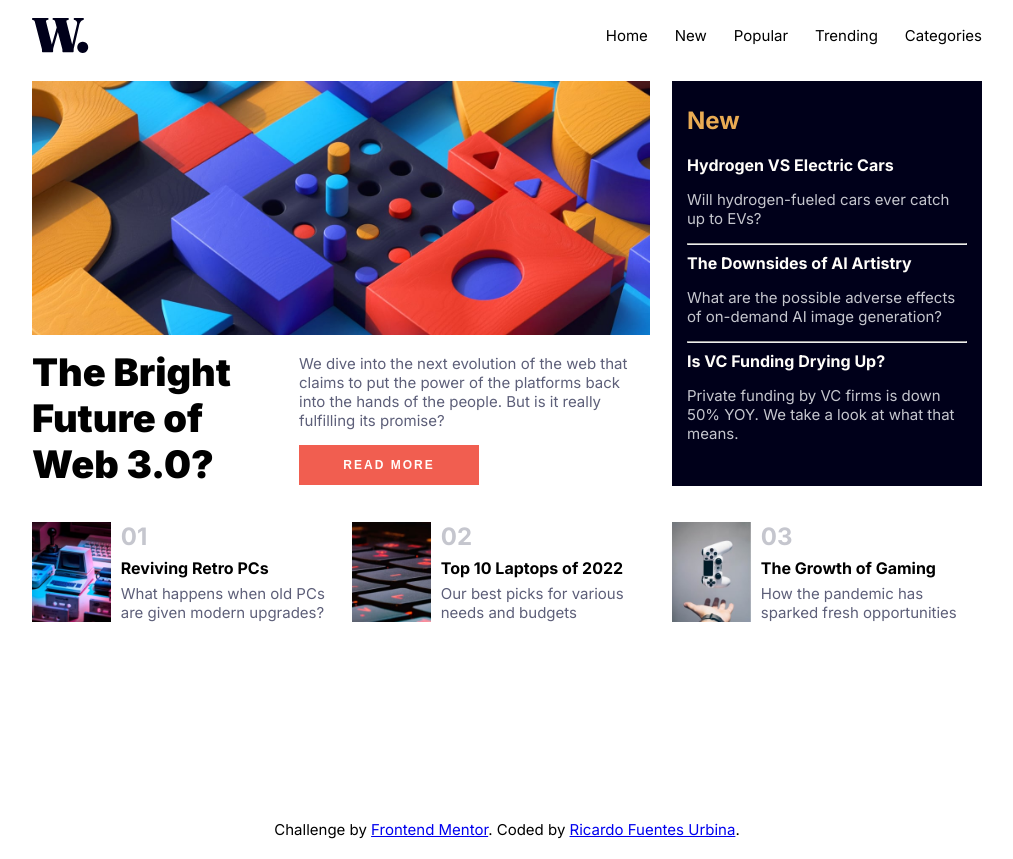
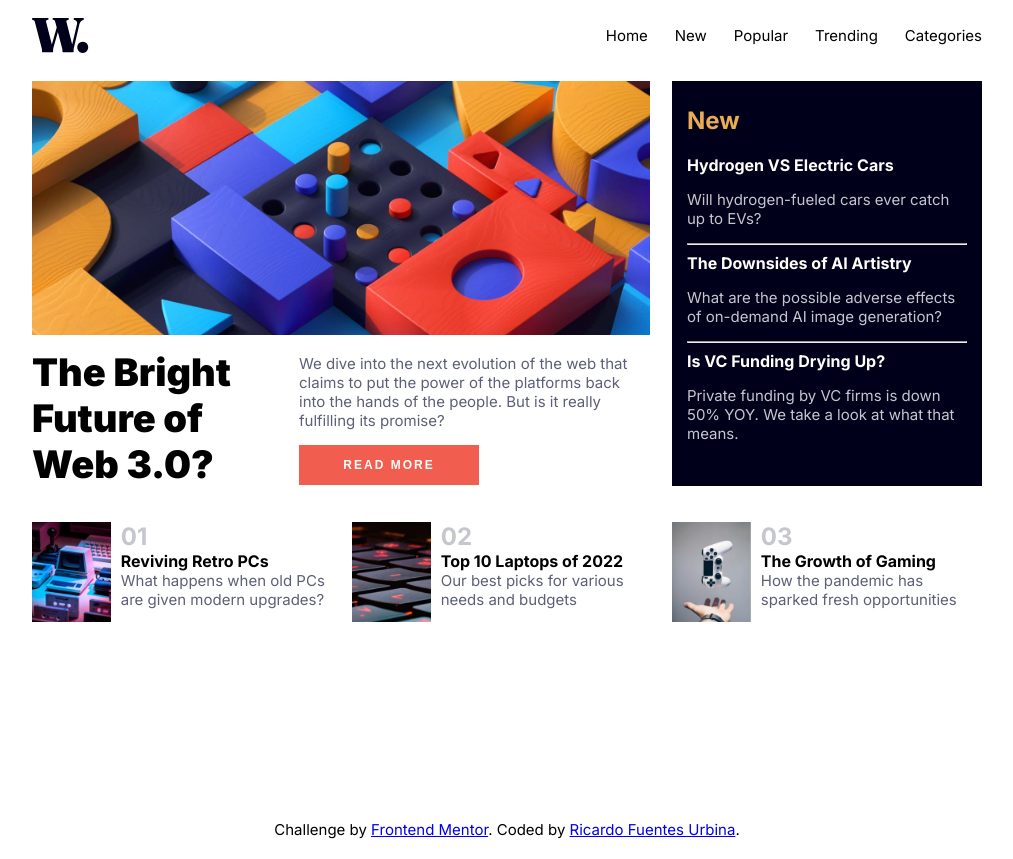
Before and after one commit to RicardoFuentes437/news-homepage, a React (Create React App) app: page / in a window 1280 px wide. Shown: the whole page, without its empty margins (133-1146 px from the left). Built offline with nearby package versions, Linux system fonts and the light colour scheme.

Commit message:
Update Card.jsx

```diff
--- a/src/components/pure/Card.jsx
+++ b/src/components/pure/Card.jsx
@@ -7,7 +7,7 @@ const Card = ({image, number, title, description}) => {
     return (
         <div className="card" id={'card-' + number}>
             <img src={image} alt="card-img" className="card-image"></img>
-            <div id='info'>
+            <div className='info'>
                 <h2>{number}</h2>
                 <h4>{title}</h4>
                 <p>{description}</p>
```
